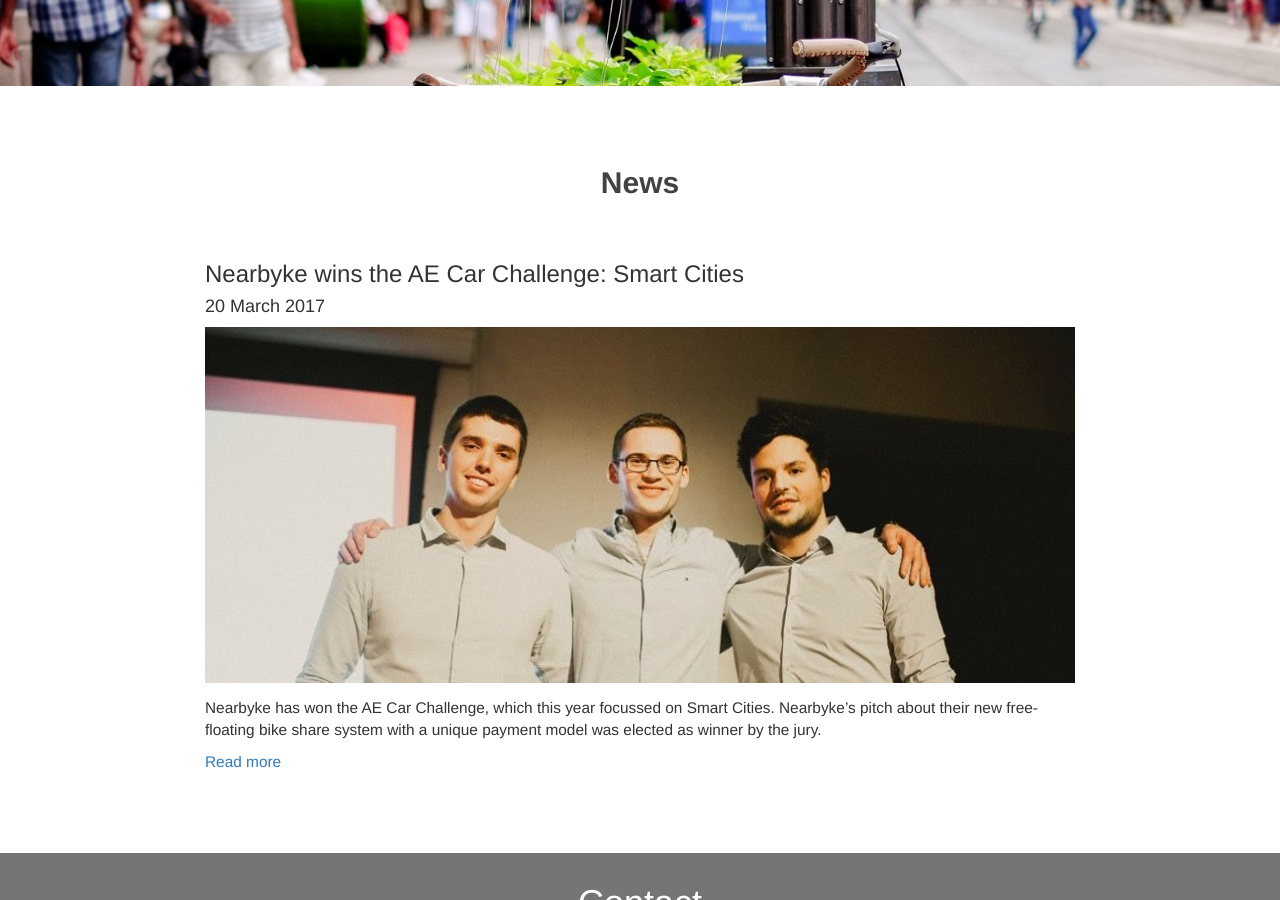
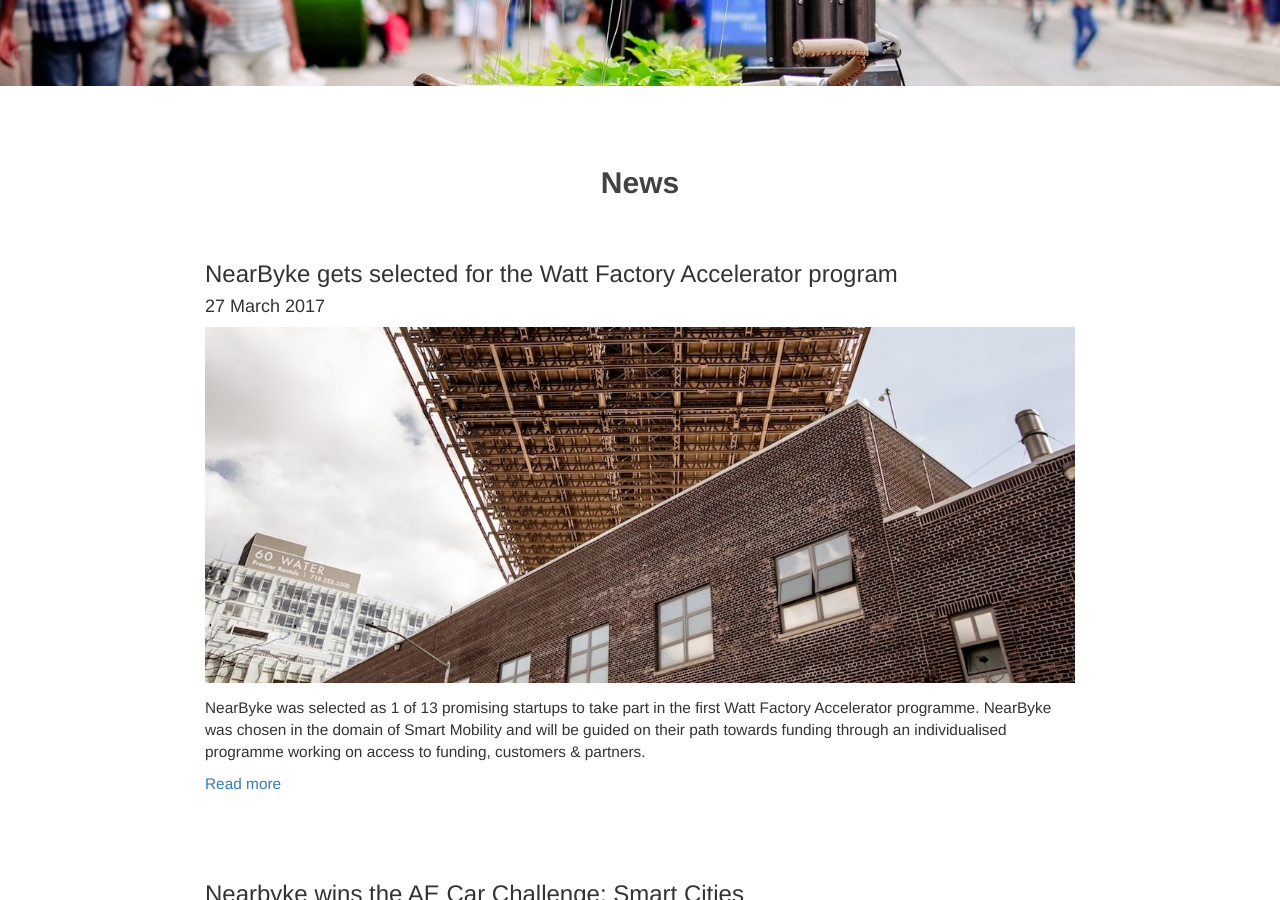
Before and after one commit to NearByke/NearByke.github.io, a Jekyll site: the page built from index.md, in a window 1280 px wide and 900 px high, scrolled down 824 px. Built offline with Jekyll 4.4.1, drawn with Linux system fonts in a browser that asks for light colours; nearby versions of some CDN libraries.

Commit message:
Add new post & contact

```diff
--- a/_includes/footer.html
+++ b/_includes/footer.html
@@ -5,7 +5,22 @@
 
 		<ul id="contact_icons">
 		    <li>
-		      <a href="mailto:info@nearbyke.com">
+		      <a href="https://www.facebook.com/NearByke/?fref=ts" target="_blank">
+		        <img src="{{ site.baseurl }}/assets/images/icon_fb.svg" alt="facebook icon"/>
+		      </a>
+		    </li>
+		    <li>
+		      <a href="https://twitter.com/NearByke" target="_blank">
+		        <img src="{{ site.baseurl }}/assets/images/icon_twitter.svg" alt="facebook icon"/>
+		      </a>
+		    </li>
+		    <li>
+		      <a href="https://www.linkedin.com/company/nearbyke" target="_blank">
+		        <img src="{{ site.baseurl }}/assets/images/icon_linkedin.svg" alt="facebook icon"/>
+		      </a>
+		    </li>
+		    <li>
+		      <a href="mailto:info@nearbyke.com" target="_blank">
 		        <img src="{{ site.baseurl }}/assets/images/icon_mail.svg" alt="mail icon"/>
 		      </a>
 		    </li>
--- /dev/null
+++ b/_posts/2017-03-27-NearByke-gets-accepted-to-Watt-Factory-Accelerator.md
@@ -0,0 +1,21 @@
+---
+layout: post
+title: "NearByke gets selected for the Watt Factory Accelerator program"
+image: "assets/images/Watt.jpg"
+excerpt_separator: <!--more-->
+---
+
+NearByke was selected as 1 of 13 promising startups to take part in the first Watt Factory Accelerator programme.
+NearByke was chosen in the domain of Smart Mobility and will be guided on their path towards funding through an individualised programme working on access to funding, customers & partners.
+
+<!--more-->
+
+[Watt Factory](http://wattfactory.be/) is a brand new accelerator focussing on Smart Cities & Climate change, located in Ghent, Belgium.
+It will be a hub for projects improving city living enabled by technology.
+The [first batch of startups](http://wattfactory.be/news/watt-factory-proudly-presents-its-first-smart-city-startup-cohort) were selected from the domains of Smart Mobility, Smart Education & Smart Building.
+
+As part of the programme, Nearbyke will be included in a robust network that will help them get access to funding, customers & partners.
+Watt Factory also offers free office space, mentoring, workshops and much more.
+The big finale consists of a demo day, where NearByke will get the opportunity to present their project to a network of investors.
+
+[Read more about the selected startups at Bloovi](http://www.bloovi.be/nieuws/detail/deze-5-revolutionaire-smart-city-start-ups-kennen-binnenkort-hun-thuisbasis-in-gent) (Dutch), which selected NearByke as 1 of 5 revolutionary smart city start-ups.
```
Also changed, not shown: assets/images/icon_fb.svg (added), assets/images/icon_linkedin.svg (added), assets/images/icon_twitter.svg (added).
